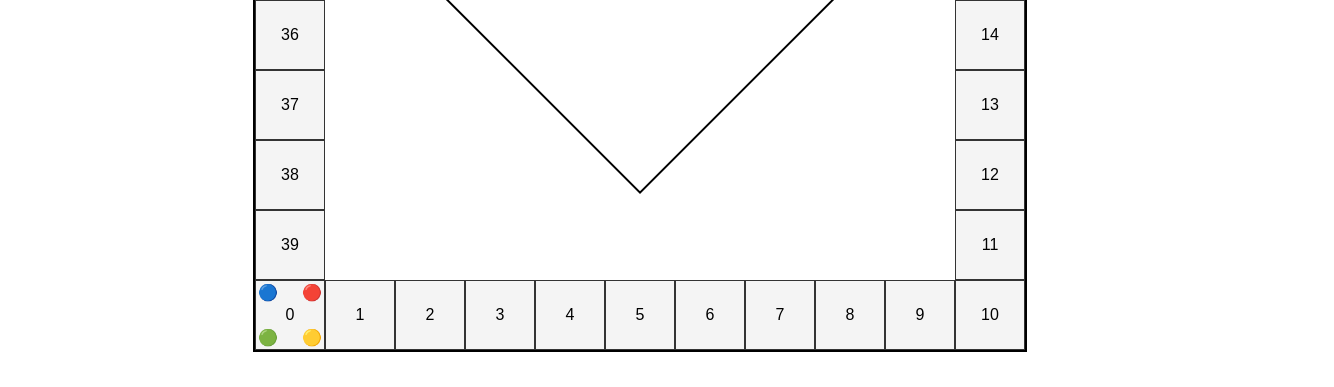
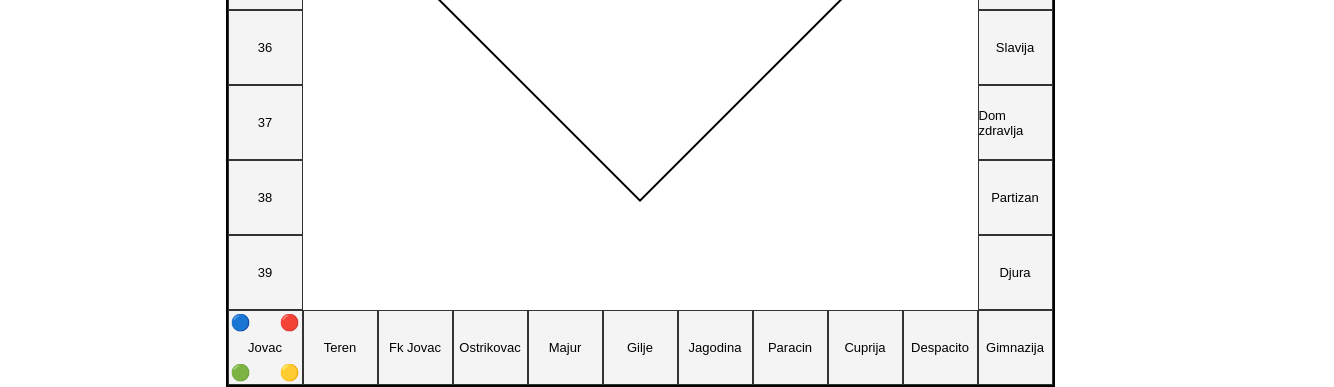
Before and after one commit to pole-afk/web-programiranje, a plain HTML site: page tabla/tabla.html in a window 1280 px wide. Shown: the part 523-910 px from the top of the page, 1334 px wide, since content can reach past the window. Before the commit the page ends 875 px from the top, so only its background shows below. Drawn offline with Linux system fonts and the light colour scheme.

Commit message:
sistem4igraca

```diff
--- a/tabla/tabla.css
+++ b/tabla/tabla.css
@@ -10,7 +10,7 @@ body {
   justify-content: center;
   align-items: flex-start;
   gap: 40px;
-  margin-top: 30px;
+  margin-top: 20px;
 }
 
 #igrac1-info, #igrac2-info {
@@ -23,7 +23,7 @@ body {
   display: flex;
   flex-direction: column;
   align-items: center;
-  gap: 20px;
+  gap: 10px;
 }
 
 #panel {
@@ -47,8 +47,8 @@ body {
 
 #tabla {
   display: grid;
-  grid-template-columns: repeat(11, 70px);  /* Povećano sa 50px na 60px */
-  grid-template-rows: repeat(11, 70px);
+  grid-template-columns: repeat(11, 75px);  /* Povećano sa 50px na 60px */
+  grid-template-rows: repeat(11, 75px);
   gap: 0;
   border: 2px solid #000;
   position: relative;
@@ -66,6 +66,8 @@ body {
   position: relative;
   overflow: hidden;
   z-index: 1;
+  font-size: small;
+  word-wrap: break-word;
 
 }
 
--- a/tabla/tabla.html
+++ b/tabla/tabla.html
@@ -25,7 +25,7 @@
                     <div id="na-potezu">Na potezu: Igrač 1 (🔴)</div>
 
                     <!-- Panel za kupovinu i preskakanje -->
-                    <div id="akcije" style="margin-top: 20px; text-align: center; display: none;">
+                    <div id="akcije" style="text-align: center; display: none;">
                         <button id="kupi-polje" style="margin: 5px;">🏠 Kupi polje</button>
                         <button id="preskoci-kupovinu" style="margin: 5px;">⏭ Preskoči kupovinu</button>
                     </div>
@@ -34,24 +34,24 @@
                 <!-- Tabla -->
                 <div id="tabla">
                     <!-- Donja ivica (0-10) -->
-                    <div class="polje" data-index="0"  style="grid-column: 1; grid-row: 11;">0</div>
-                    <div class="polje" data-index="1"  style="grid-column: 2; grid-row: 11;">1</div>
-                    <div class="polje" data-index="2"  style="grid-column: 3; grid-row: 11;">2</div>
-                    <div class="polje" data-index="3"  style="grid-column: 4; grid-row: 11;">3</div>
-                    <div class="polje" data-index="4"  style="grid-column: 5; grid-row: 11;">4</div>
-                    <div class="polje" data-index="5"  style="grid-column: 6; grid-row: 11;">5</div>
-                    <div class="polje" data-index="6"  style="grid-column: 7; grid-row: 11;">6</div>
-                    <div class="polje" data-index="7"  style="grid-column: 8; grid-row: 11;">7</div>
-                    <div class="polje" data-index="8"  style="grid-column: 9; grid-row: 11;">8</div>
-                    <div class="polje" data-index="9"  style="grid-column: 10; grid-row: 11;">9</div>
-                    <div class="polje" data-index="10" style="grid-column: 11; grid-row: 11;">10</div>
+                    <div class="polje" data-index="0"  style="grid-column: 1; grid-row: 11;">Jovac</div>
+                    <div class="polje" data-index="1"  style="grid-column: 2; grid-row: 11;">Teren</div>
+                    <div class="polje" data-index="2"  style="grid-column: 3; grid-row: 11;">Fk Jovac</div>
+                    <div class="polje" data-index="3"  style="grid-column: 4; grid-row: 11;">Ostrikovac</div>
+                    <div class="polje" data-index="4"  style="grid-column: 5; grid-row: 11;">Majur</div>
+                    <div class="polje" data-index="5"  style="grid-column: 6; grid-row: 11;">Gilje</div>
+                    <div class="polje" data-index="6"  style="grid-column: 7; grid-row: 11;">Jagodina</div>
+                    <div class="polje" data-index="7"  style="grid-column: 8; grid-row: 11;">Paracin</div>
+                    <div class="polje" data-index="8"  style="grid-column: 9; grid-row: 11;">Cuprija</div>
+                    <div class="polje" data-index="9"  style="grid-column: 10; grid-row: 11;">Despacito</div>
+                    <div class="polje" data-index="10" style="grid-column: 11; grid-row: 11;">Gimnazija</div>
                     <!-- Desna ivica (11-20) -->
-                    <div class="polje" data-index="11" style="grid-column: 11; grid-row: 10;">11</div>
-                    <div class="polje" data-index="12" style="grid-column: 11; grid-row: 9;">12</div>
-                    <div class="polje" data-index="13" style="grid-column: 11; grid-row: 8;">13</div>
-                    <div class="polje" data-index="14" style="grid-column: 11; grid-row: 7;">14</div>
-                    <div class="polje" data-index="15" style="grid-column: 11; grid-row: 6;">15</div>
-                    <div class="polje" data-index="16" style="grid-column: 11; grid-row: 5;">16</div>
+                    <div class="polje" data-index="11" style="grid-column: 11; grid-row: 10;">Djura</div>
+                    <div class="polje" data-index="12" style="grid-column: 11; grid-row: 9;">Partizan</div>
+                    <div class="polje" data-index="13" style="grid-column: 11; grid-row: 8;">Dom zdravlja</div>
+                    <div class="polje" data-index="14" style="grid-column: 11; grid-row: 7;">Slavija</div>
+                    <div class="polje" data-index="15" style="grid-column: 11; grid-row: 6;">Bambi</div>
+                    <div class="polje" data-index="16" style="grid-column: 11; grid-row: 5;">Secerko</div>
                     <div class="polje" data-index="17" style="grid-column: 11; grid-row: 4;">17</div>
                     <div class="polje" data-index="18" style="grid-column: 11; grid-row: 3;">18</div>
                     <div class="polje" data-index="19" style="grid-column: 11; grid-row: 2;">19</div>
```
